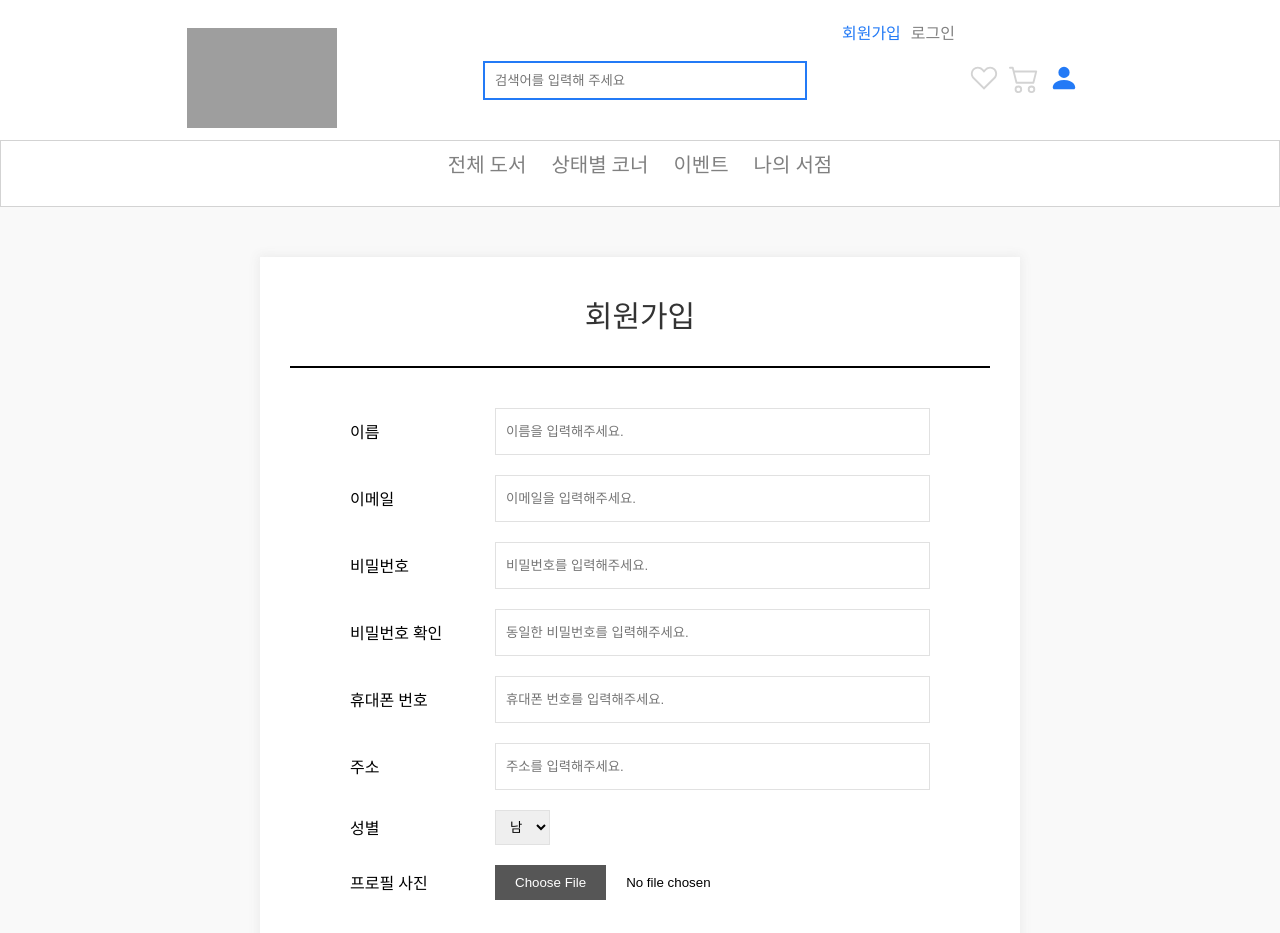
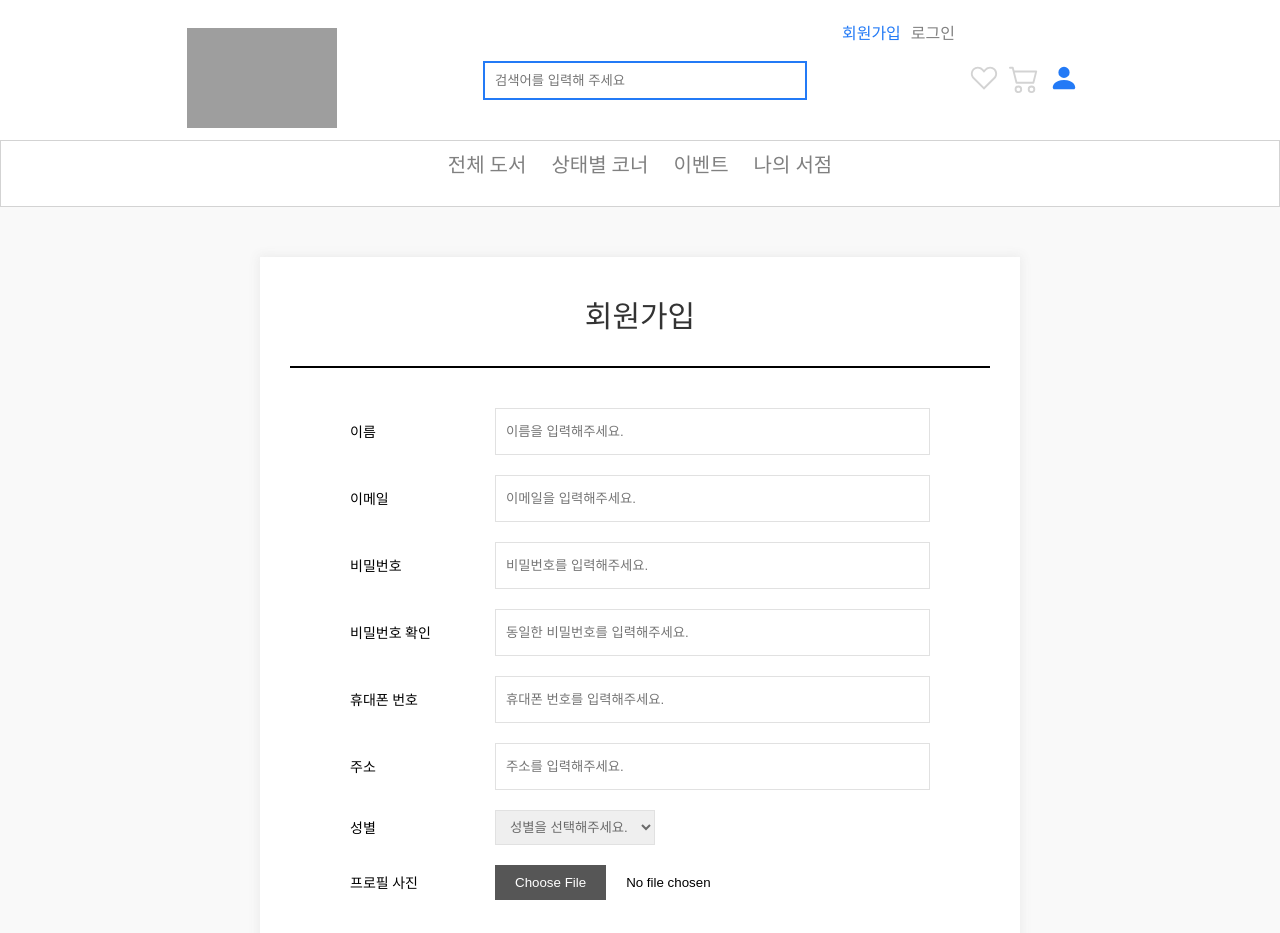
Before and after one commit to supercoding-Project/frontend-2nd, a React (Vite) app in the folder shoppingMall/: page /signUp in a window 1280 px wide. Shown: the top 933 px of the page. Built offline with nearby package versions, Linux system fonts and the light colour scheme; grey boxes are pictures that could not be loaded.

Commit message:
스타일 수정

```diff
--- a/shoppingMall/src/pages/sign-up/SignUp.jsx
+++ b/shoppingMall/src/pages/sign-up/SignUp.jsx
@@ -8,42 +8,48 @@ const SignUp = () => {
 
   return (
     <div className={styles["container"]}>
-      <form className={styles["sign-up-form"]}>
+      <form className={styles["sign-up-form"]} onSubmit={handleSignUp}>
         <h2>회원가입</h2>
         <div className={styles["input-box"]}>
           <label>이름</label>
-          <input type="text" placeholder="이름을 입력해주세요." />
+          <input type="text" placeholder="이름을 입력해주세요." name="username" className={styles["active"]} />
         </div>
         <div className={styles["input-box"]}>
           <label>이메일</label>
-          <input type="email" placeholder="이메일을 입력해주세요." />
+          <input type="email" placeholder="이메일을 입력해주세요." name="email" className={styles["active"]} />
         </div>
         <div className={styles["input-box"]}>
           <label>비밀번호</label>
-          <input type="text" placeholder="비밀번호를 입력해주세요." />
+          <input type="text" placeholder="비밀번호를 입력해주세요." name="password" className={styles["active"]} />
         </div>
         <div className={styles["input-box"]}>
           <label>비밀번호 확인</label>
-          <input type="text" placeholder="동일한 비밀번호를 입력해주세요." />
+          <input
+            type="text"
+            placeholder="동일한 비밀번호를 입력해주세요."
+            name="confirmPassword"
+            className={styles["active"]}
+          />
         </div>
         <div className={styles["input-box"]}>
           <label>휴대폰 번호</label>
-          <input type="text" placeholder="휴대폰 번호를 입력해주세요." />
+          <input type="text" placeholder="휴대폰 번호를 입력해주세요." name="phone" className={styles["active"]} />
         </div>
         <div className={styles["input-box"]}>
           <label>주소</label>
-          <input type="text" placeholder="주소를 입력해주세요." />
+          <input type="text" placeholder="주소를 입력해주세요." name="address" className={styles["active"]} />
         </div>
         <div className={styles["input-box"]}>
           <label>성별</label>
-          <select>
-            <option>남</option>
-            <option>여</option>
+          <select name="gender" className={styles["active"]}>
+            <option hidden>성별을 선택해주세요.</option>
+            <option value={"남"}>남</option>
+            <option value={"여"}>여</option>
           </select>
         </div>
         <div className={styles["input-box"]}>
           <label>프로필 사진</label>
-          <input type="file" className={styles["input-file"]} />
+          <input type="file" className={styles["input-file"]} name="image" />
         </div>
         <div className={styles["button-box"]}>
           <Link to={"/"}>
@@ -51,7 +57,7 @@ const SignUp = () => {
               취소
             </button>
           </Link>
-          <button className={styles["confirm-btn"]} type="submit" onClick={handleSignUp}>
+          <button className={styles["confirm-btn"]} type="submit">
             확인
           </button>
         </div>
--- a/shoppingMall/src/pages/sign-up/SignUp.module.css
+++ b/shoppingMall/src/pages/sign-up/SignUp.module.css
@@ -30,6 +30,7 @@
 .input-box label {
   display: inline-block;
   width: 25%;
+  font-size: 14px;
 }
 
 .input-box input {
@@ -40,9 +41,16 @@
   box-sizing: border-box;
 }
 
+.active:hover,
+.active:focus {
+  border: 1px solid #3471f0;
+}
+
 .input-box select {
+  outline: none;
   padding: 8px 10px;
   border: 1px solid #e1e1e1;
+  color: #6a6a6a;
 }
 
 .input-box .input-file {
```
